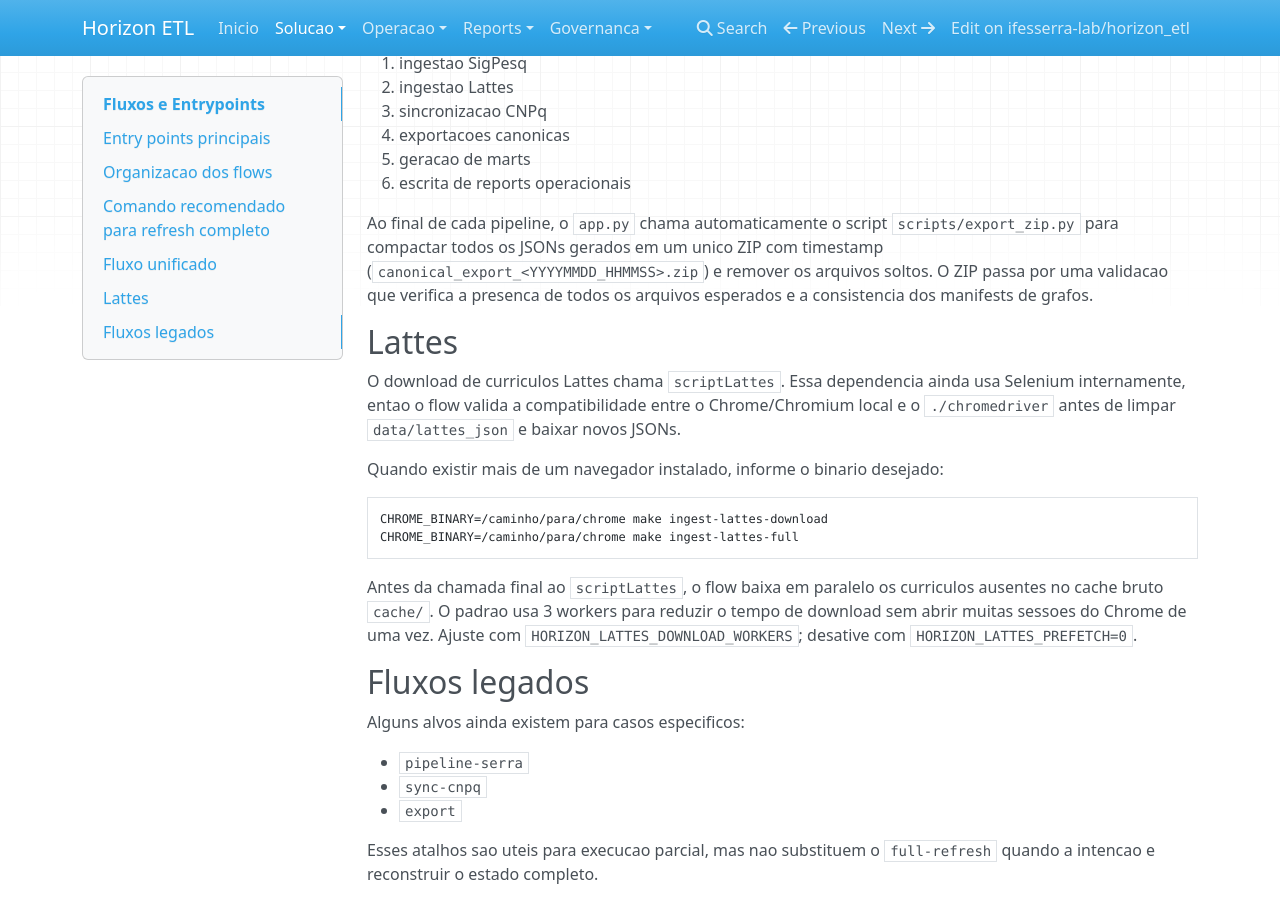
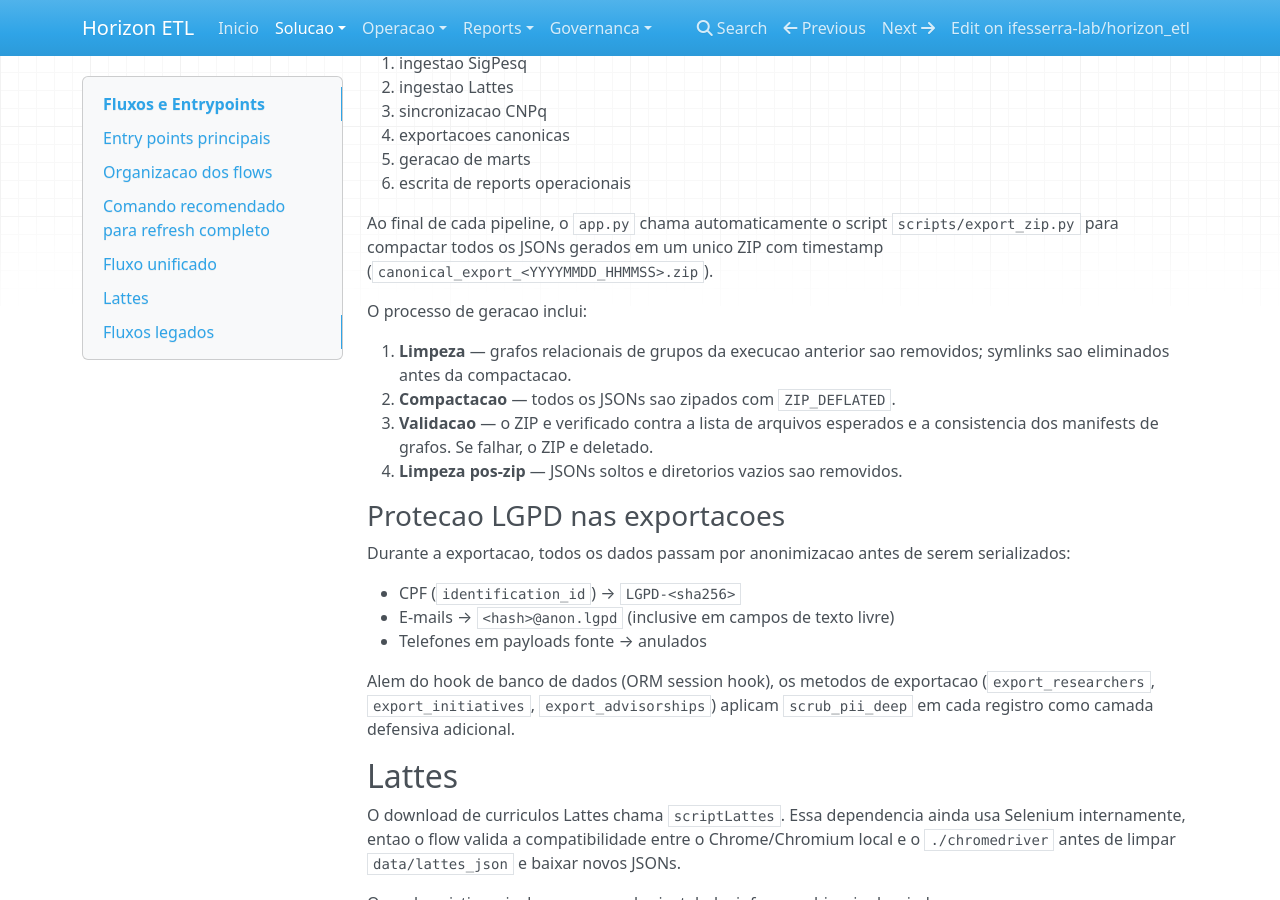
Before and after one commit to ifesserra-lab/horizon_etl, an MkDocs documentation site: the page built from docs/flows-and-entrypoints.md, in a window 1280 px wide and 900 px high, scrolled down 1169 px. Built offline with MkDocs 1.6.1, drawn with Linux system fonts in a browser that asks for light colours; nearby versions of some CDN libraries.

Commit message:
docs: updating zip step documentation

```diff
--- a/docs/flows-and-entrypoints.md
+++ b/docs/flows-and-entrypoints.md
@@ -59,9 +59,29 @@ O `full_ingestion_pipeline` coordena, em alto nivel:
 
 Ao final de cada pipeline, o `app.py` chama automaticamente o script
 `scripts/export_zip.py` para compactar todos os JSONs gerados em um unico ZIP
-com timestamp (`canonical_export_<YYYYMMDD_HHMMSS>.zip`) e remover os arquivos
-soltos. O ZIP passa por uma validacao que verifica a presenca de todos os
-arquivos esperados e a consistencia dos manifests de grafos.
+com timestamp (`canonical_export_<YYYYMMDD_HHMMSS>.zip`).
+
+O processo de geracao inclui:
+
+1. **Limpeza** — grafos relacionais de grupos da execucao anterior sao removidos;
+   symlinks sao eliminados antes da compactacao.
+2. **Compactacao** — todos os JSONs sao zipados com `ZIP_DEFLATED`.
+3. **Validacao** — o ZIP e verificado contra a lista de arquivos esperados e
+   a consistencia dos manifests de grafos. Se falhar, o ZIP e deletado.
+4. **Limpeza pos-zip** — JSONs soltos e diretorios vazios sao removidos.
+
+### Protecao LGPD nas exportacoes
+
+Durante a exportacao, todos os dados passam por anonimizacao antes de serem
+serializados:
+
+- CPF (`identification_id`) → `LGPD-<sha256>`
+- E-mails → `<hash>@anon.lgpd` (inclusive em campos de texto livre)
+- Telefones em payloads fonte → anulados
+
+Alem do hook de banco de dados (ORM session hook), os metodos de exportacao
+(`export_researchers`, `export_initiatives`, `export_advisorships`) aplicam
+`scrub_pii_deep` em cada registro como camada defensiva adicional.
 
 ## Lattes
 
```
Also changed, not shown: README.md (+67 -31 lines), docs/outputs-and-artifacts.md (+13 -2 lines).
